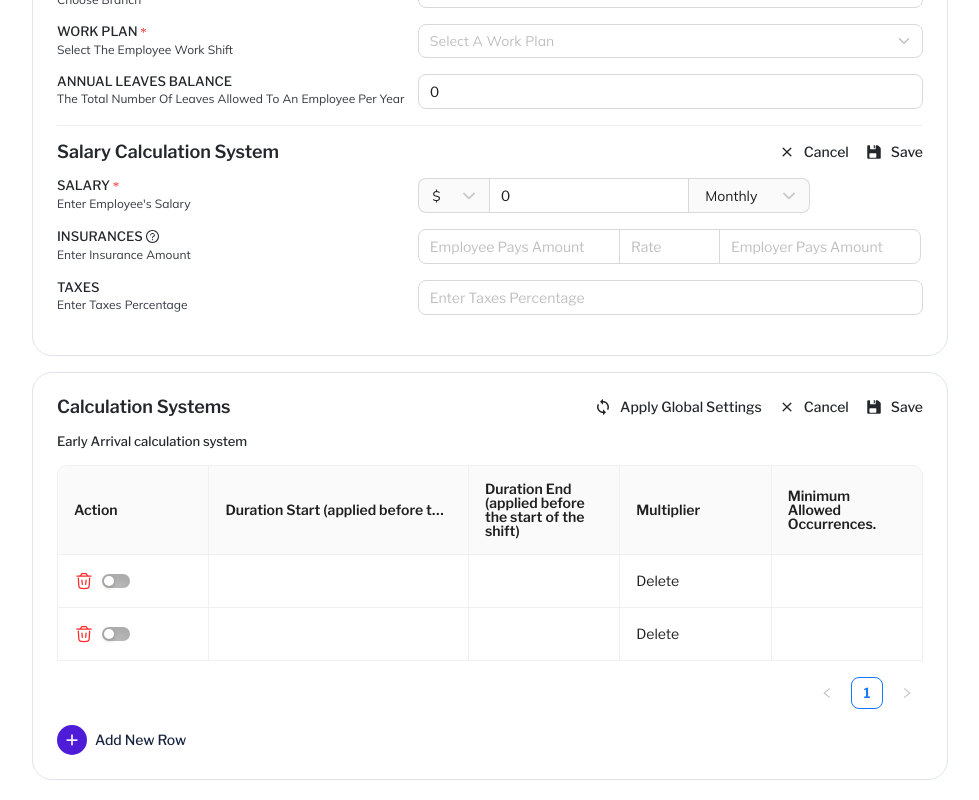
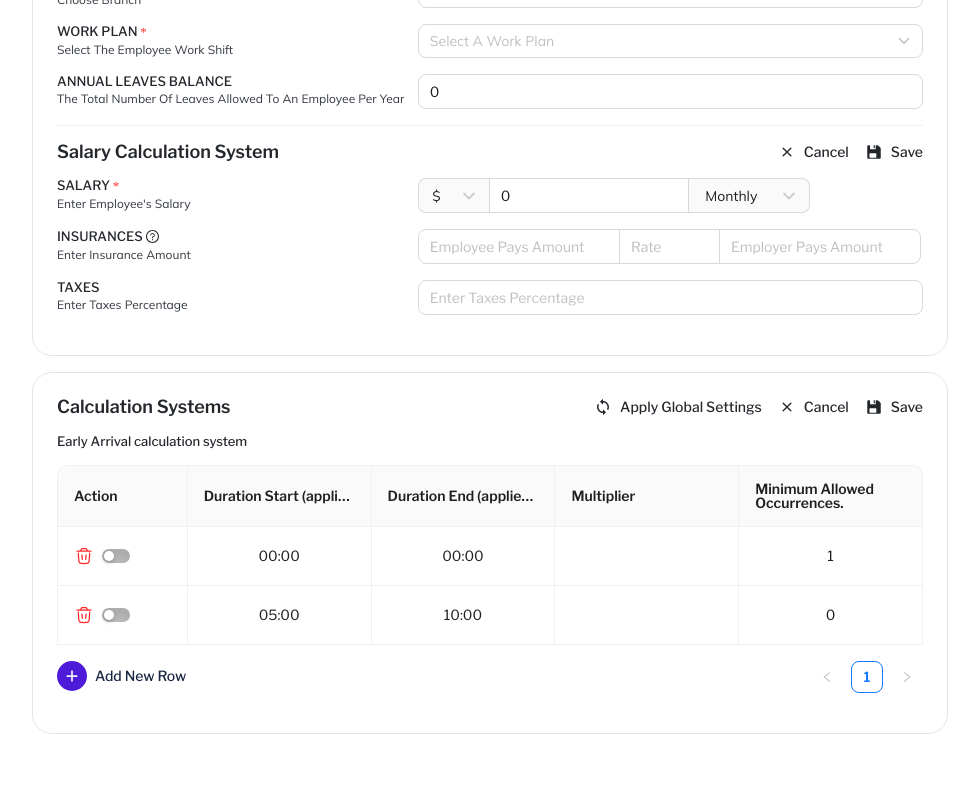
Before and after one commit to mahmoud-mohsen-dev/qabdni-front-end, a React (Vite) app: page /dashboard/create-employee in a window 1280 px wide. Shown: the part 1765-2565 px from the top of the page, without its empty margins (300-1279 px from the left). After the commit the page ends 2519 px from the top, so only its background shows below. Built offline with nearby package versions, Linux system fonts and the light colour scheme.

Commit message:
added some data in the calculation system table

```diff
--- a/package.json
+++ b/package.json
@@ -15,6 +15,7 @@
     "antd": "^5.19.3",
     "antd-img-crop": "^4.22.0",
     "echarts": "^5.5.1",
+    "moment": "^2.30.1",
     "react": "^18.3.1",
     "react-dom": "^18.3.1",
     "react-icons": "^5.2.1",
--- a/src/components/BtnAddNewRow.tsx
+++ b/src/components/BtnAddNewRow.tsx
@@ -1,8 +1,8 @@
 import { FaPlus } from 'react-icons/fa6';
 
-function BtnAddNewRow({ onClick }: { onClick: () => void }) {
+function BtnAddNewRow({ onClick, className }: { onClick: () => void; className?: string }) {
   return (
-    <button className="flex items-center gap-2 focus:outline-none" onClick={onClick}>
+    <button className={`flex items-center gap-2 focus:outline-none ${className}`} onClick={onClick}>
       <span className="rounded-full bg-indigo/accent p-2 text-indigo/ultralight">
         <FaPlus />
       </span>
--- a/src/features/employees/components/CreateEmployees/CalculationSystemTable.tsx
+++ b/src/features/employees/components/CreateEmployees/CalculationSystemTable.tsx
@@ -1,7 +1,10 @@
 import React, { useContext, useEffect, useRef, useState } from 'react';
 import type { GetRef, InputRef } from 'antd';
-import { Form, Input, Popconfirm, Switch, Table, Tooltip } from 'antd';
+import { Form, Input, Popconfirm, Select, Switch, Table, TimePicker, Tooltip } from 'antd';
 import BtnAddNewRow from '../../../../components/BtnAddNewRow';
+import type { Moment } from 'moment';
+import moment from 'moment';
+import { IoIosArrowDown } from 'react-icons/io';
 
 type FormInstance<T> = GetRef<typeof Form<T>>;
 
@@ -9,9 +12,11 @@ const EditableContext = React.createContext<FormInstance<unknown> | null>(null);
 
 interface Item {
   key: string;
-  name: string;
-  age: string;
-  address: string;
+  isEnabled: boolean;
+  durationStart: string;
+  durationEnd: string;
+  multiplier: string;
+  minimumOccurrences: string;
 }
 
 interface EditableRowProps {
@@ -49,13 +54,18 @@ const EditableCell: React.FC<React.PropsWithChildren<EditableCellProps>> = ({
 }) => {
   const [editing, setEditing] = useState(false);
   const inputRef = useRef<InputRef>(null);
+  const timePickerRef = useRef<InputRef>(null);
   const form = useContext(EditableContext)!;
 
   useEffect(() => {
     if (editing) {
-      inputRef.current?.focus();
+      if (dataIndex === 'durationStart' || dataIndex === 'durationEnd') {
+        timePickerRef.current?.focus();
+      } else {
+        inputRef.current?.focus();
+      }
     }
-  }, [editing]);
+  }, [editing, dataIndex]);
 
   const toggleEdit = () => {
     setEditing(!editing);
@@ -78,7 +88,25 @@ const EditableCell: React.FC<React.PropsWithChildren<EditableCellProps>> = ({
   if (editable) {
     childNode = editing ? (
       <Form.Item style={{ margin: 0 }} name={dataIndex} rules={[{ required: true, message: `${title} is required.` }]}>
-        <Input ref={inputRef} onPressEnter={save} onBlur={save} />
+        {dataIndex === 'multiplier' && (
+          <Select
+            // placeholder={capitalizeName('Choose your gender')}
+            suffixIcon={<IoIosArrowDown size={16} />}
+            allowClear
+            // disabled={isSaved}
+            options={[
+              { label: 'male', value: 'Male' },
+              { label: 'female', value: 'Female' }
+            ]}
+            onChange={save}
+            onBlur={save}
+          />
+        )}
+        {dataIndex === 'durationStart' || dataIndex === 'durationEnd' ? (
+          <TimePicker ref={timePickerRef} onOk={save} onBlur={save} defaultOpen format="HH:mm" />
+        ) : (
+          <Input ref={inputRef} onPressEnter={save} onBlur={save} />
+        )}
       </Form.Item>
     ) : (
       <button
@@ -98,9 +126,11 @@ type EditableTableProps = Parameters<typeof Table>[0];
 
 interface DataType {
   key: React.Key;
-  name: string;
-  age: string;
-  address: string;
+  isEnabled: boolean;
+  durationStart: Moment;
+  durationEnd: Moment;
+  multiplier: number;
+  minimumOccurrences?: number;
 }
 
 type ColumnTypes = Exclude<EditableTableProps['columns'], undefined>;
@@ -109,15 +139,19 @@ const CalculationSystemTable: React.FC = () => {
   const [dataSource, setDataSource] = useState<DataType[]>([
     {
       key: '0',
-      name: 'Edward King 0',
-      age: '32',
-      address: 'London, Park Lane no. 0'
+      isEnabled: true,
+      durationStart: moment('00:00', 'HH:mm'),
+      durationEnd: moment('00:00', 'HH:mm'),
+      multiplier: 1.5,
+      minimumOccurrences: 1
     },
     {
       key: '1',
-      name: 'Edward King 1',
-      age: '32',
-      address: 'London, Park Lane no. 1'
+      isEnabled: true,
+      durationStart: moment('05:00', 'HH:mm'),
+      durationEnd: moment('10:00', 'HH:mm'),
+      multiplier: 2,
+      minimumOccurrences: 0
     }
   ]);
 
@@ -132,7 +166,7 @@ const CalculationSystemTable: React.FC = () => {
     {
       title: 'Action',
       dataIndex: 'action',
-      // width: '10%',
+      width: '15%',
       // editable: true,
       render: (_, record) => (
         <div className="flex items-center gap-2">
@@ -149,32 +183,37 @@ const CalculationSystemTable: React.FC = () => {
     {
       title: 'Duration Start (applied before the start of the shift)',
       dataIndex: 'durationStart',
-      width: '30%',
+      // width: '25%',
       ellipsis: {
         showTitle: false
       },
       editable: true,
       render: (durationStart) => (
-        <Tooltip placement="topLeft" title={durationStart}>
-          {durationStart}
+        <Tooltip placement="topLeft" title={durationStart?.format('HH:mm')}>
+          {/* {durationStart} */}
+          {durationStart?.format('HH:mm')}
         </Tooltip>
       )
     },
     {
       title: 'Duration End (applied before the start of the shift)',
       dataIndex: 'durationEnd',
-      // width: '200px',
-      editable: true
+      editable: true,
+      // width: '25%',
+      ellipsis: {
+        showTitle: false
+      },
+      render: (durationEnd) => (
+        <Tooltip placement="topLeft" title={durationEnd?.format('HH:mm')}>
+          {durationEnd?.format('HH:mm')}
+        </Tooltip>
+      )
     },
     {
       title: 'Multiplier',
       dataIndex: 'operation',
-      render: (_, record) =>
-        dataSource.length >= 1 ? (
-          <Popconfirm title="Sure to delete?" onConfirm={() => handleDelete(record.key)}>
-            <button className="focus:outline-none">Delete</button>
-          </Popconfirm>
-        ) : null
+      // width: '25%',
+      editable: true
     },
     {
       title: ' Minimum Allowed Occurrences.',
@@ -187,10 +226,13 @@ const CalculationSystemTable: React.FC = () => {
   const handleAdd = () => {
     const newData: DataType = {
       key: count,
-      name: `Edward King ${count}`,
-      age: '32',
-      address: `London, Park Lane no. ${count}`
+      isEnabled: true,
+      durationStart: moment('05:00', 'HH:mm'),
+      durationEnd: moment('10:00', 'HH:mm'),
+      multiplier: 2,
+      minimumOccurrences: 0
     };
+
     setDataSource([...dataSource, newData]);
     setCount(count + 1);
   };
@@ -230,16 +272,19 @@ const CalculationSystemTable: React.FC = () => {
   });
 
   return (
-    <div>
+    <div className="relative">
       <Table
         components={components}
         rowClassName={() => 'editable-row'}
         bordered
         dataSource={dataSource}
         columns={columns as ColumnTypes}
+        pagination={{ position: ['bottomRight'], pageSize: 5 }}
+        scroll={{ x: 750 }}
         className="overflow-x-auto"
       />
-      <BtnAddNewRow onClick={handleAdd} />
+      <BtnAddNewRow onClick={handleAdd} className="absolute bottom-[18px] left-0" />
+      {/* <BtnAddNewRow onClick={handleAdd} className="my-4" /> */}
     </div>
   );
 };
```
Also changed, not shown: 1 other file (tests, documents, lock files or other folders).
